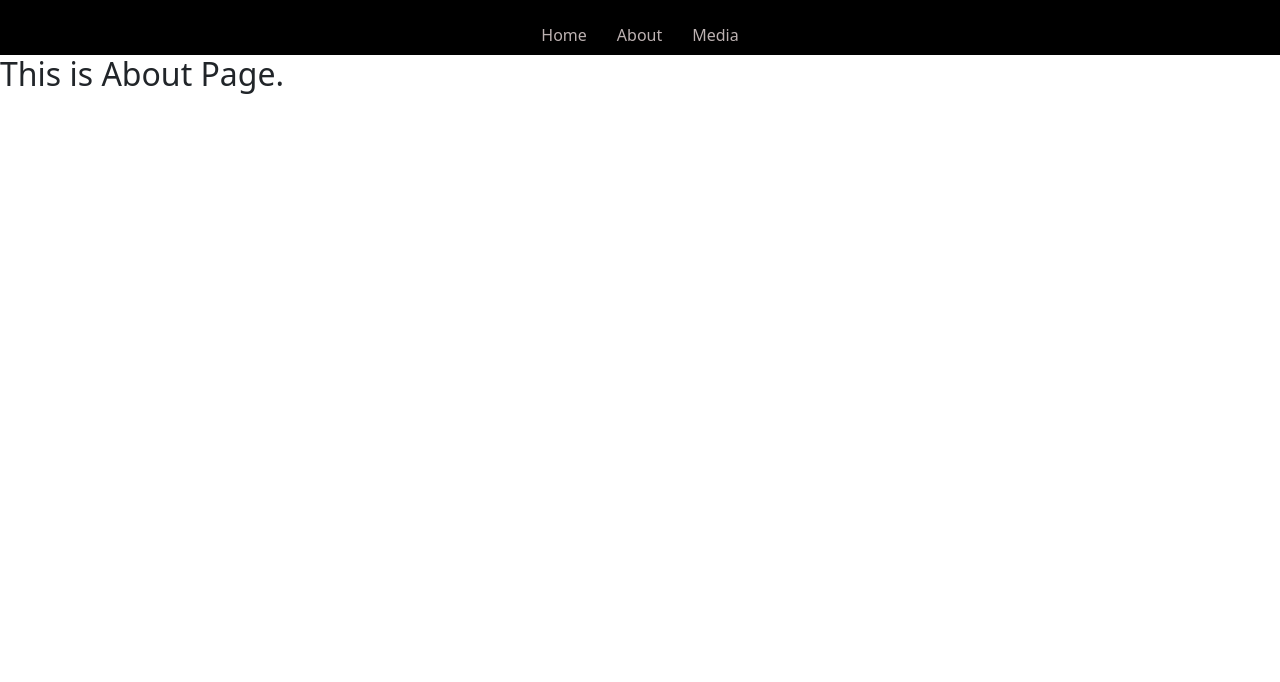
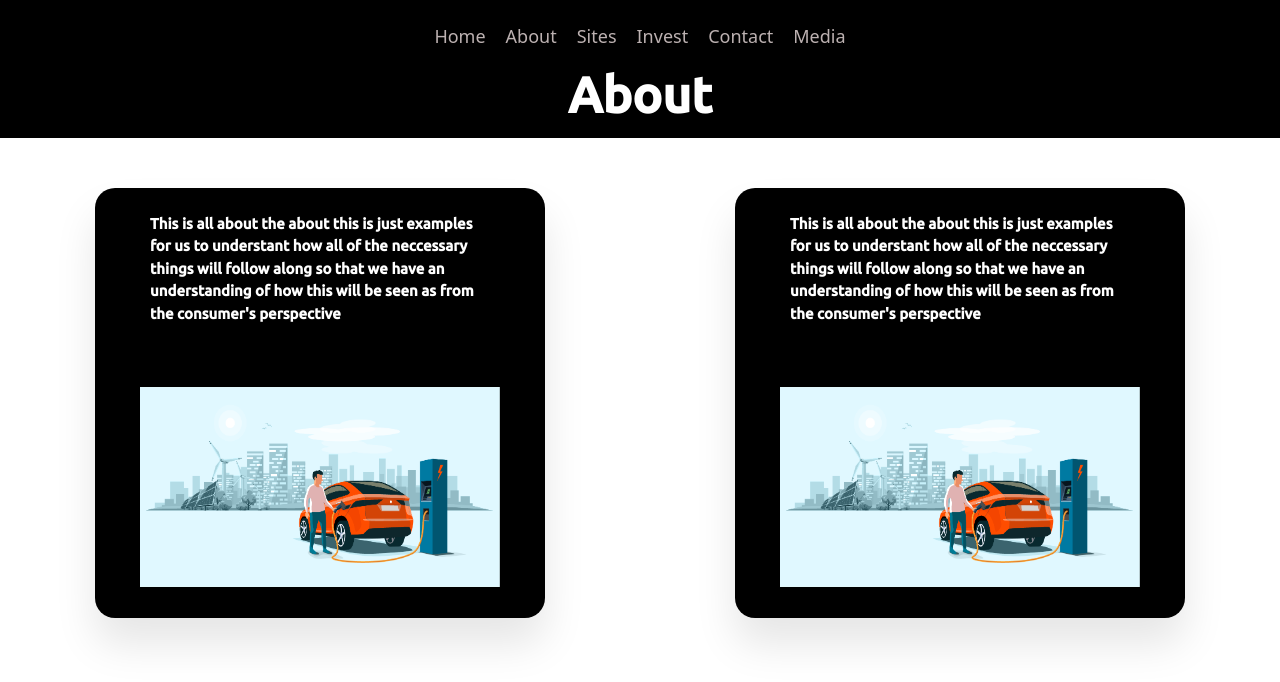
Before and after one commit to TimeChargeNetwork/TimeCharge-demo, a React (Create React App) app: page /about in a window 1280 px wide. Shown: the top 682 px of the page. Built offline with nearby package versions, Linux system fonts and the light colour scheme.

Commit message:
tabs added/About started

```diff
--- a/public/index.html
+++ b/public/index.html
@@ -24,6 +24,12 @@
       work correctly both with client-side routing and a non-root public URL.
       Learn how to configure a non-root public URL by running `npm run build`.
     -->
+    <link rel="preconnect" href="https://fonts.googleapis.com" />
+    <link rel="preconnect" href="https://fonts.gstatic.com" crossorigin />
+    <link
+      href="https://fonts.googleapis.com/css2?family=Ubuntu:wght@500&display=swap"
+      rel="stylesheet"
+    />
     <title>React App</title>
   </head>
   <body>
--- a/src/App.js
+++ b/src/App.js
@@ -3,6 +3,7 @@ import HomeView from './views/HomeView';
 import NavBar from './components/NavBar';
 import AboutView from './views/AboutView';
 import MediaView from './views/MediaView';
+import SitesView from './views/SitesView';
 
 function App() {
   return (
@@ -12,6 +13,7 @@ function App() {
       <Route path="/" element={<HomeView/>} />
       <Route path="/about" element={<AboutView/>} />
       <Route path="/media" element={<MediaView/>} />
+      <Route path='/sites' element={<SitesView/>} />
     </Routes>
     </BrowserRouter>
   );
--- a/src/components/NavBar.css
+++ b/src/components/NavBar.css
@@ -3,19 +3,10 @@
     justify-content: center;
 }
 
-.home {
-    margin-right: 30px;
+.links a {
+    margin-left: 10px;
+    margin-right: 10px;
+    font-size: 18px;
     text-decoration: none;
     color: rgb(188, 177, 177);
 }
-
-.about {
-    margin-right: 30px;
-    text-decoration: none;
-    color: rgb(188, 177, 177);
-}
-
-.media {
-    text-decoration: none;
-    color: rgb(188, 177, 177);
-}
--- a/src/components/NavBar.js
+++ b/src/components/NavBar.js
@@ -7,10 +7,13 @@ const NavBar = () => {
     <>
         <Navbar bg="black" variant="dark" sticky='top'>
         <Container style={{justifyContent: 'center', marginTop: '15px'}}>
-          <Nav>
-            <Link to="/" className='home'> Home </Link>
-            <Link to="/about" className='about'> About </Link>
-            <Link to="/media" className='media'> Media </Link>
+          <Nav className='links'>
+            <Link to="/"> Home </Link>
+            <Link to="/about"> About </Link>
+            <Link to="/sites"> Sites </Link>
+            <Link to="/invest"> Invest </Link>
+            <Link to="/contact"> Contact </Link>
+            <Link to="/media"> Media </Link>
           </Nav>
         </Container>
       </Navbar>
--- a/src/views/AboutView.css
+++ b/src/views/AboutView.css
@@ -0,0 +1,63 @@
+.header2 {
+    background-color: rgb(0, 0, 0);
+    margin: 0px;
+    display: flex;
+    justify-content: center;
+    align-items: center;
+    height: 80px;
+}
+
+.aboutTitle {
+    font-family: 'Ubuntu', sans-serif;
+    font-weight: bold;
+    font-size: 50px;
+    color: rgb(255, 255, 255);
+}
+
+@media all and (max-width: 700px) {
+    .aboutHeading {
+        font-size: 40px;
+    }
+}
+
+.boxContainer {
+    display: flex;
+    justify-content: space-around;
+    flex-wrap: wrap;
+}
+
+.box {
+    width: 450px;
+    height: 430px;
+    display: grid;
+    align-items: center;
+    justify-items: center;
+    box-shadow: 0 26px 42px rgb(0 0 0 / 10%);
+    border-radius: 20px;
+    margin-top: 50px;
+    background-color: black;
+    padding-left: 40px;
+    padding-right: 40px;
+}
+
+@media all and (max-width: 850px) {
+    .box {
+        margin: 50px;
+    }
+}
+
+.aboutText {
+    font-family: 'Ubuntu', sans-serif;
+    font-weight: 700;
+    font-size: 15px;
+    color: rgb(255, 255, 255);
+    padding: 15px;
+    margin-top: 9px;
+}
+
+.aboutImage {
+    margin-top: 30px;
+    margin-bottom: 30px;
+    height: 200px;
+    width: 360px;
+}
--- a/src/views/AboutView.js
+++ b/src/views/AboutView.js
@@ -1,10 +1,33 @@
+import './AboutView.css';
+import sampleImage from '../img/sampleImage.png';
+
 const AboutView = () => {
     return (
         <>
-        <div>
-            <h2>
-                This is About Page.
+        <div className='header2'>
+            <h2 className='aboutTitle'>
+                About
             </h2>
+        </div>
+        <div className='boxContainer'>
+            <div className='box'>
+            <p className='aboutText'>
+                This is all about the about this is just examples for us
+                to understant how all of the neccessary things will
+                follow along so that we have an understanding of how this
+                will be seen as from the consumer's perspective
+            </p>
+            <img src={sampleImage} alt="sample1" className='aboutImage'/>
+            </div>
+            <div className='box'>
+            <p className='aboutText'>
+                This is all about the about this is just examples for us
+                to understant how all of the neccessary things will
+                follow along so that we have an understanding of how this
+                will be seen as from the consumer's perspective
+            </p>
+            <img src={sampleImage} alt="sample1" className='aboutImage'/>
+            </div>
         </div>
         </>
     )
--- a/src/views/HomeView.css
+++ b/src/views/HomeView.css
@@ -43,6 +43,8 @@ header {
 
 
 .and {
+    font-family: 'Ubuntu', sans-serif;
+    font-size: 14px;
     color: rgb(134, 129, 129);
 }
 
@@ -56,7 +58,7 @@ header {
 }
 
 .secondaryTitle {
-    font-family: 'Microsoft Tai Le';
+    font-family: 'Ubuntu', sans-serif;
     font-size: 22px;
     color: rgb(255, 255, 255);
     padding-bottom: 5px;
@@ -74,8 +76,8 @@ header {
 
 .aboutButton {
     text-decoration: none;
-    font-family: 'Microsoft Tai Le';
-    font-weight: bold;
+    font-family: 'Ubuntu', sans-serif;
+    font-weight: 500;
     font-size: 15px;
     color: rgb(0, 0, 0);
     padding: 12px;
@@ -106,13 +108,13 @@ header {
 
 @media all and (max-width: 900px) {
     .main {
-        margin-left: 0px;
+        margin-left: 20px;
     }
 }
 
 .mainTitle {
     margin-top: 50px;
-    font-family: 'Microsoft Tai Le';
+    font-family: 'Ubuntu', sans-serif;
     font-weight: bold;
     color: black;
     font-size: 60px
@@ -125,7 +127,8 @@ header {
 }
 
 .mainStatement {
-    font-family: 'Microsoft Tai Le';
+    font-family: 'Ubuntu', sans-serif;
+    font-weight: 200;
     font-size: 25px
 }
 
--- /dev/null
+++ b/src/views/SitesView.js
@@ -0,0 +1,19 @@
+// import MiaSkyline from '../img/Miami-Skyline.jpg';
+import './SitesView.css';
+
+const SitesView = () => {
+    return(
+        <>
+        <div className='main'>
+            <h2 className=''>
+                Sites
+            </h2>
+        {/* <img className='miaImg' src={MiaSkyline}
+        alt="MiaSkyline"
+        /> */}
+        </div>
+        </>
+    )
+}
+
+export default SitesView;
```
Also changed, not shown: src/img/Miami-Skyline.jpg (added), src/views/SitesView.css (added).
